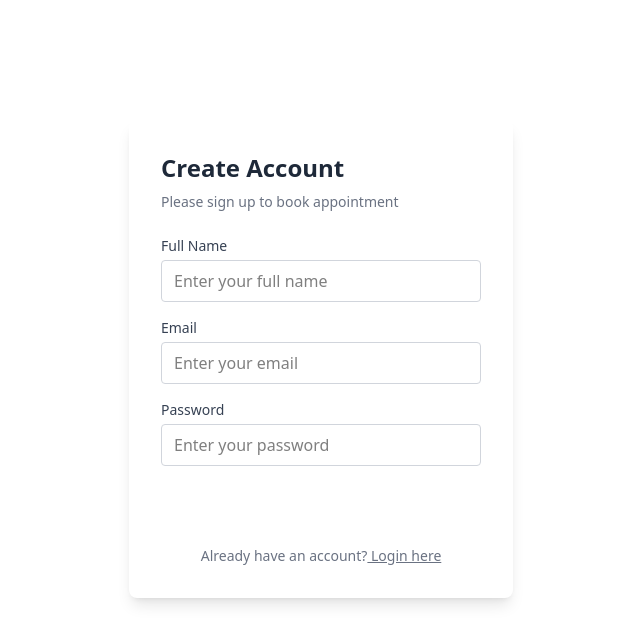
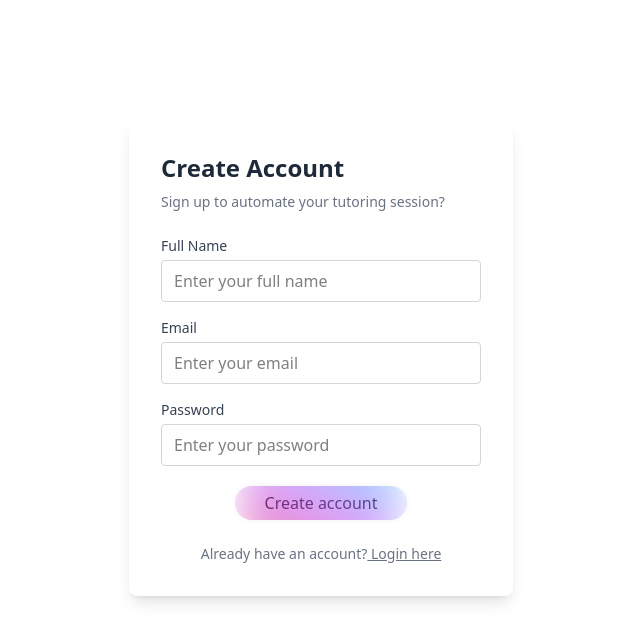
Before and after one commit to NikkiAung/RhinoTime, a React (Vite) app in the folder frontend/: page /#/session-form in a window 1280 px wide. Before the commit this address led to /#/session-form. Shown: the top 644 px of the page, without its empty margins (319-959 px from the left). Built offline with nearby package versions, Linux system fonts and the light colour scheme.

Commit message:
develop: logout feature and some cool UI

```diff
--- a/frontend/package.json
+++ b/frontend/package.json
@@ -26,6 +26,7 @@
     "react-dom": "^19.0.0",
     "react-router-dom": "^7.1.5",
     "react-toastify": "^11.0.3",
+    "styled-components": "^6.1.15",
     "tailwindcss": "^4.0.6"
   },
   "devDependencies": {
--- /dev/null
+++ b/frontend/src/components/DeleteButton.jsx
@@ -0,0 +1,92 @@
+import React from 'react';
+import styled from 'styled-components';
+
+const Button = ({onClick}) => {
+  return (
+    <StyledWrapper>
+      <button className="Btn" onClick={onClick}>
+        <div className="sign">
+          <svg viewBox="0 0 16 16" className="bi bi-trash3-fill" fill="currentColor" height={18} width={18} xmlns="http://www.w3.org/2000/svg">
+            <path d="M11 1.5v1h3.5a.5.5 0 0 1 0 1h-.538l-.853 10.66A2 2 0 0 1 11.115 16h-6.23a2 2 0 0 1-1.994-1.84L2.038 3.5H1.5a.5.5 0 0 1 0-1H5v-1A1.5 1.5 0 0 1 6.5 0h3A1.5 1.5 0 0 1 11 1.5m-5 0v1h4v-1a.5.5 0 0 0-.5-.5h-3a.5.5 0 0 0-.5.5M4.5 5.029l.5 8.5a.5.5 0 1 0 .998-.06l-.5-8.5a.5.5 0 1 0-.998.06Zm6.53-.528a.5.5 0 0 0-.528.47l-.5 8.5a.5.5 0 0 0 .998.058l.5-8.5a.5.5 0 0 0-.47-.528ZM8 4.5a.5.5 0 0 0-.5.5v8.5a.5.5 0 0 0 1 0V5a.5.5 0 0 0-.5-.5" />
+          </svg>
+        </div>
+        <div className="text">All?</div>
+      </button>
+    </StyledWrapper>
+  );
+}
+
+const StyledWrapper = styled.div`
+  .Btn {
+    display: flex;
+    align-items: center;
+    justify-content: flex-start;
+    width: 45px;
+    height: 45px;
+    border: none;
+    border-radius: 50%;
+    cursor: pointer;
+    position: relative;
+    overflow: hidden;
+    transition-duration: 0.3s;
+    box-shadow: 2px 2px 10px rgba(0, 0, 0, 0.199);
+    background: rgb(255, 135, 65);
+    background: linear-gradient(
+      250deg,
+      rgba(255, 135, 65, 1) 15%,
+      rgba(255, 65, 65, 1) 65%
+    );
+  }
+
+  /* plus sign */
+  .sign {
+    width: 100%;
+    transition-duration: 0.3s;
+    display: flex;
+    align-items: center;
+    justify-content: center;
+  }
+
+  .sign svg {
+    width: 17px;
+  }
+
+  .sign svg path {
+    fill: white;
+  }
+  /* text */
+  .text {
+    position: absolute;
+    right: 0%;
+    width: 0%;
+    opacity: 0;
+    color: white;
+    font-size: 1.2em;
+    font-weight: 500;
+    transition-duration: 0.3s;
+  }
+  /* hover effect on button width */
+  .Btn:hover {
+    width: 125px;
+    border-radius: 40px;
+    transition-duration: 0.3s;
+  }
+
+  .Btn:hover .sign {
+    width: 30%;
+    transition-duration: 0.3s;
+    padding-left: 20px;
+  }
+  /* hover effect button's text */
+  .Btn:hover .text {
+    opacity: 1;
+    width: 70%;
+    transition-duration: 0.3s;
+    padding-right: 10px;
+  }
+  /* button click effect*/
+  .Btn:active {
+    transform: translate(2px, 2px);
+  }`;
+
+export default Button;
--- /dev/null
+++ b/frontend/src/components/LogOutButton.jsx
@@ -0,0 +1,93 @@
+import React from 'react';
+import styled from 'styled-components';
+
+const LogOutButton = ({onClick}) => {
+  return (
+    <StyledWrapper>
+      <button className="Btn" onClick={onClick}>
+        <div className="sign">
+          <svg viewBox="0 0 512 512">
+            <path d="M377.9 105.9L500.7 228.7c7.2 7.2 11.3 17.1 11.3 27.3s-4.1 20.1-11.3 27.3L377.9 406.1c-6.4 6.4-15 9.9-24 9.9c-18.7 0-33.9-15.2-33.9-33.9l0-62.1-128 0c-17.7 0-32-14.3-32-32l0-64c0-17.7 14.3-32 32-32l128 0 0-62.1c0-18.7 15.2-33.9 33.9-33.9c9 0 17.6 3.6 24 9.9zM160 96L96 96c-17.7 0-32 14.3-32 32l0 256c0 17.7 14.3 32 32 32l64 0c17.7 0 32 14.3 32 32s-14.3 32-32 32l-64 0c-53 0-96-43-96-96L0 128C0 75 43 32 96 32l64 0c17.7 0 32 14.3 32 32s-14.3 32-32 32z" />
+          </svg>
+        </div>
+        <div className="text">Logout</div>
+      </button>
+    </StyledWrapper>
+  );
+}
+
+const StyledWrapper = styled.div`
+  .Btn {
+    display: flex;
+    align-items: center;
+    justify-content: flex-start;
+    width: 45px;
+    height: 45px;
+    border: none;
+    border-radius: 50%;
+    cursor: pointer;
+    position: relative;
+    overflow: hidden;
+    transition-duration: 0.7s;
+    box-shadow: 2px 2px 10px rgba(0, 0, 0, 0.199);
+    background-color: white;
+  }
+
+  /* plus sign */
+  .sign {
+    width: 100%;
+    transition-duration: 0.3s;
+    display: flex;
+    align-items: center;
+    justify-content: center;
+  }
+
+  .sign svg {
+    width: 17px;
+  }
+
+  .sign svg path {
+    fill: black;
+  }
+  /* text */
+  .text {
+    position: absolute;
+    right: 0%;
+    width: 0%;
+    opacity: 0;
+    color: white;
+    font-size: 1.1em;
+    font-weight: 400;
+    transition-duration: 0.7s;
+  }
+  /* hover effect on button width */
+  .Btn:hover {
+    background-color: black;
+    width: 125px;
+    border-radius: 40px;
+    transition-duration: 0.7s;
+  }
+
+  .Btn:hover .sign {
+    width: 30%;
+    transition-duration: 0.7s;
+    padding-left: 20px;
+  }
+
+  .Btn:hover .sign svg path {
+    fill: white;
+  }
+
+  /* hover effect button's text */
+  .Btn:hover .text {
+    opacity: 1;
+    width: 70%;
+    transition-duration: 0.7s;
+    padding-right: 10px;
+  }
+  /* button click effect*/
+  .Btn:active {
+    transform: translate(2px, 2px);
+  }`;
+
+export default LogOutButton;
--- /dev/null
+++ b/frontend/src/components/Log_Sign_Button.jsx
@@ -0,0 +1,88 @@
+import React from 'react';
+import styled from 'styled-components';
+
+const Log_Sign_Button = ({state}) => {
+  return (
+    <StyledWrapper>
+      <button className="button">
+        {state === 'Login' ? 'Login' :'Create account'}
+        <div className="hoverEffect">
+          <div />
+        </div>
+      </button>
+    </StyledWrapper>
+  );
+}
+
+const StyledWrapper = styled.div`
+  .button {
+    display: inline-flex;
+    align-items: center;
+    justify-content: center;
+    padding: 5px 30px;
+    border: 0;
+    position: relative;
+    overflow: hidden;
+    border-radius: 10rem;
+    transition: all 0.02s;
+    font-weight: normal;
+    cursor: pointer;
+    color: rgb(37, 37, 37);
+    z-index: 0;
+    box-shadow: 0 0px 7px -5px rgba(0, 0, 0, 0.5);
+  }
+
+  .button:hover {
+    background: rgb(193, 228, 248);
+    color: rgb(33, 0, 85);
+  }
+
+  .button:active {
+    transform: scale(0.97);
+  }
+
+  .hoverEffect {
+    position: absolute;
+    bottom: 0;
+    top: 0;
+    left: 0;
+    right: 0;
+    display: flex;
+    align-items: center;
+    justify-content: center;
+    z-index: 1;
+  }
+
+  .hoverEffect div {
+    background: rgb(222, 0, 75);
+    background: linear-gradient(
+      90deg,
+      rgba(222, 0, 75, 1) 0%,
+      rgba(191, 70, 255, 1) 49%,
+      rgba(0, 212, 255, 1) 100%
+    );
+    border-radius: 40rem;
+    width: 10rem;
+    height: 10rem;
+    transition: 0.4s;
+    filter: blur(20px);
+    animation: effect infinite 3s linear;
+    opacity: 0.5;
+  }
+
+  .button:hover .hoverEffect div {
+    width: 8rem;
+    height: 8rem;
+  }
+
+  @keyframes effect {
+    0% {
+      transform: rotate(0deg);
+    }
+
+    100% {
+      transform: rotate(360deg);
+    }
+  }`;
+
+export default Log_Sign_Button;
--- /dev/null
+++ b/frontend/src/components/SaveScheduleButton.jsx
@@ -0,0 +1,78 @@
+import React from 'react';
+import styled from 'styled-components';
+
+const SaveScheduleButton = ({ isLoading }) => {
+  return (
+    <StyledWrapper>
+      <button
+        className="button"
+        type="submit"
+        disabled={isLoading}
+      >
+        {isLoading ? (
+          <div className="loading-spinner">
+            <div className="spinner"></div>
+          </div>
+        ) : (
+            <>
+                <span>Save Schedule</span>
+                <svg width={15} height={15} stroke="currentColor" strokeWidth="1.5" viewBox="0 0 24 24" fill="none" xmlns="http://www.w3.org/2000/svg">
+                <path d="M13.5 4.5L21 12m0 0l-7.5 7.5M21 12H3" strokeLinejoin="round" strokeLinecap="round" />
+                </svg>
+            </>
+        )}
+      </button>
+    </StyledWrapper>
+  );
+}
+
+const StyledWrapper = styled.div`
+  button {
+    display: flex;
+    align-items: center;
+    justify-content: center;
+    cursor: pointer;
+    transition: all 0.3s linear;
+    border-radius: 10px;
+    border: 1px solid #F2BED1;
+    padding: 10px 20px;
+  }
+
+  button > svg {
+    margin-left: 5px;
+    transition: all 0.4s ease-in;
+  }
+
+  button:hover > svg {
+    font-size: 1.2em;
+    transform: translateX(6px);
+  }
+
+  button:hover {
+    box-shadow: 10px 10px 40px #d1d1d1;
+    transform: translateY(-5px);
+  }
+
+  .loading-spinner {
+    display: flex;
+    align-items: center;
+    justify-content: center;
+  }
+
+  .spinner {
+    width: 20px;
+    height: 20px;
+    border: 3px solid rgba(255, 255, 255, 0.3);
+    border-radius: 50%;
+    border-top-color: #333;
+    animation: spin 0.8s linear infinite;
+  }
+
+  @keyframes spin {
+    to {
+      transform: rotate(360deg);
+    }
+  }
+`;
+
+export default SaveScheduleButton;
--- a/frontend/src/contexts/AppContext.jsx
+++ b/frontend/src/contexts/AppContext.jsx
@@ -7,9 +7,17 @@ export const AppContext = createContext();
 const AppContextProvider = (props) => {
 
   const BACKEND_URL = import.meta.env.VITE_BACKEND_URL
-  const [token, setToken] = useState(localStorage.getItem('token')?localStorage.getItem('token'):false)
+  const [token, setToken] = useState(localStorage.getItem('token')?localStorage.getItem('token'):null)
 
   const [timeSheet, setTimeSheet] = useState(null);
+
+  useEffect(()=> {
+    if (token) {
+      localStorage.setItem('token', token)
+    } else {
+      localStorage.removeItem('token')
+    }
+  },[token])
 
   const getDateForDashBoard = async () => {
     try {
@@ -25,7 +33,7 @@ const AppContextProvider = (props) => {
         setTimeSheet(null)
         toast.error(error.message)
     }
-}
+  }
 
     const value = {
         BACKEND_URL,
--- a/frontend/src/pages/SignIn.jsx
+++ b/frontend/src/pages/SignIn.jsx
@@ -3,6 +3,7 @@ import axios from 'axios';
 import { AppContext } from '../contexts/AppContext';
 import { useNavigate } from 'react-router-dom';
 import { toast } from 'react-toastify';
+import Log_Sign_Button from '../components/Log_Sign_Button';
 
 const SignInPage = () => {
   const [state, setState] = useState('Sign Up');
@@ -20,6 +21,7 @@ const SignInPage = () => {
           if(data.success) {
             localStorage.setItem('token',data.token)
             setToken(data.token)
+            toast.success("Logged in successfully!")
           }else{
             toast.error(data.message)
           }
@@ -58,7 +60,7 @@ const SignInPage = () => {
     <div className="flex items-center justify-center mt-30">
         <div className="bg-white p-8 rounded-lg shadow-lg w-full max-w-sm">
           <h2 className="text-2xl font-semibold text-gray-800 mb-2">{state === 'Sign Up' ? 'Create Account' : 'Login'}</h2>
-          <p className="text-sm text-gray-500 mb-6">{state === 'Sign Up' ? 'Please sign up to book appointment' : 'Please log in to book appointment'}</p>
+          <p className="text-sm text-gray-500 mb-6">{state === 'Sign Up' ? 'Sign up to automate your tutoring session?' : 'Log in to automate your tutoring session?'}</p>
           <form onSubmit={formSubmitHandler}>
             {state === 'Sign Up' ? <div className="mb-4">
               <label htmlFor="fullName" className="block text-sm font-medium text-gray-700 mb-1">Full Name</label>
@@ -95,13 +97,9 @@ const SignInPage = () => {
                 required
               />
             </div>
-
-            <button
-              type="submit"
-              className="w-full bg-primary text-white py-2 rounded-lg hover:bg-blue-900 transition"
-            >
-              {state === 'Login' ? 'Login' :'Create account'}
-            </button>
+            <div className='flex justify-center mt-5'>
+              <Log_Sign_Button state={state}/>
+            </div>
           </form>
 
           <p className="text-sm text-gray-500 text-center mt-6">
```
Also changed, not shown: frontend/src/pages/Dashboard.jsx (+39 -7 lines), frontend/src/pages/TutorSessionFrom.jsx (+11 -8 lines), 2 other files (tests, documents, lock files or other folders).
